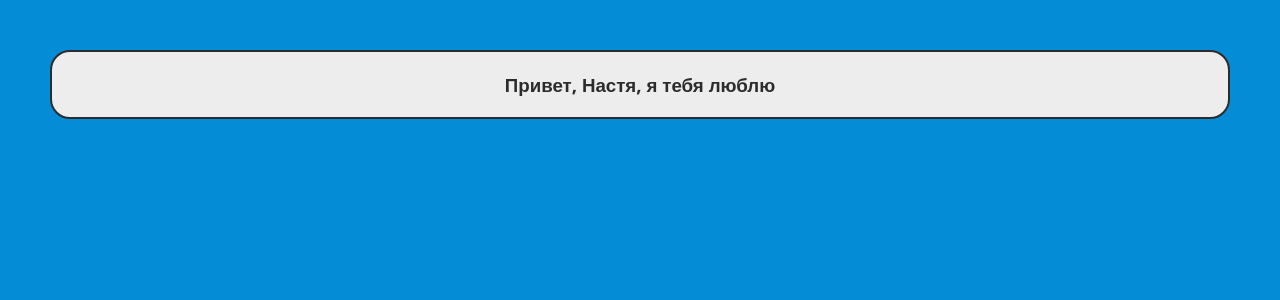
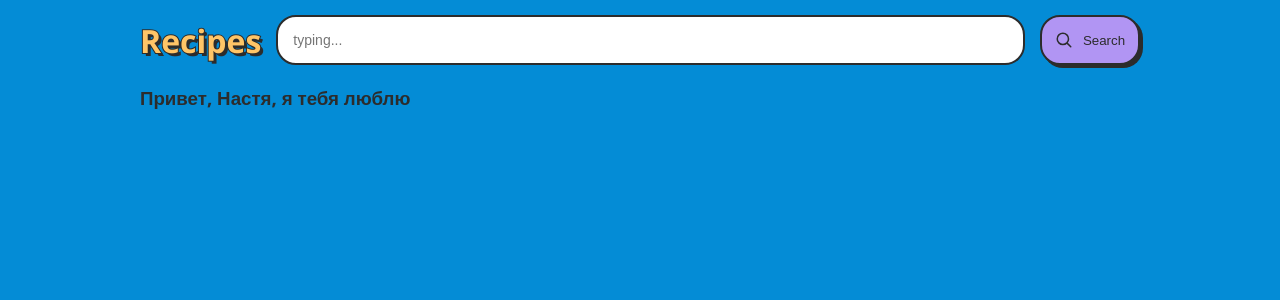
Before and after one commit to Suyukee/recipes, a Next.js app: page / in a window 1280 px wide. Shown: the top 300 px of the page. Built offline with nearby package versions, Linux system fonts and the light colour scheme.

Commit message:
Сверстал header

```diff
--- a/src/app/globals.css
+++ b/src/app/globals.css
@@ -30,13 +30,7 @@ a {
 	text-decoration: none;
 }
 
-.box {
-	margin: 50px;
-	padding: 20px;
-
-	background: var(--whiteElement);
-	border: 2px solid var(--blackElement);
-	border-radius: 20px;
-
-	text-align: center;
+.main {
+	max-width: 1000px;
+	margin: 0 auto;
 }
--- a/src/app/layout.tsx
+++ b/src/app/layout.tsx
@@ -8,8 +8,8 @@ const openSans = Open_Sans({
 });
 
 export const metadata: Metadata = {
-	title: 'Create Next App',
-	description: 'Generated by create next app',
+	title: 'Recipes',
+	description: 'Website with lots of recipes',
 };
 
 export default function RootLayout({
--- a/src/app/page.tsx
+++ b/src/app/page.tsx
@@ -1,11 +1,11 @@
+import Header from '@/components/header';
+import RecipesList from '@/components/recipes-list';
+
 export default function Home() {
 	return (
-		<div>
-			<main>
-				<div className="box">
-					<h3>Привет, Настя, я тебя люблю</h3>
-				</div>
-			</main>
+		<div className="main">
+			<Header />
+			<RecipesList />
 		</div>
 	);
 }
--- /dev/null
+++ b/src/components/header/Header.tsx
@@ -0,0 +1,16 @@
+import SearchIcon from '@/icon/SearchIcon';
+import header from '@/styles/header.module.css';
+
+function Header() {
+	return (
+		<header className={header.header}>
+			<h1 className={header.title}>Recipes</h1>
+			<input type="text" className={header.input} placeholder="typing..." />
+			<button className={header.btn}>
+				<SearchIcon />
+				Search
+			</button>
+		</header>
+	);
+}
+export default Header;
--- /dev/null
+++ b/src/components/header/index.ts
@@ -0,0 +1,3 @@
+import Header from './Header';
+
+export default Header;
--- /dev/null
+++ b/src/components/recipes-list/RecipesList.tsx
@@ -0,0 +1,10 @@
+import recipes from '@/styles/recipes.module.css';
+
+function RecipesList() {
+	return (
+		<main className={recipes.list}>
+			<h3>Привет, Настя, я тебя люблю</h3>
+		</main>
+	);
+}
+export default RecipesList;
--- /dev/null
+++ b/src/components/recipes-list/index.ts
@@ -0,0 +1,3 @@
+import RecipesList from './RecipesList';
+
+export default RecipesList;
--- /dev/null
+++ b/src/icon/SearchIcon.tsx
@@ -0,0 +1,19 @@
+function SearchIcon() {
+	return (
+		<svg width="18px" height="18px" viewBox="0 0 24 24" fill="none">
+			<g id="SVGRepo_bgCarrier" strokeWidth="0"></g>
+			<g id="SVGRepo_tracerCarrier" strokeLinecap="round" strokeLinejoin="round"></g>
+			<g id="SVGRepo_iconCarrier">
+				{' '}
+				<path
+					d="M15.7955 15.8111L21 21M18 10.5C18 14.6421 14.6421 18 10.5 18C6.35786 18 3 14.6421 3 10.5C3 6.35786 6.35786 3 10.5 3C14.6421 3 18 6.35786 18 10.5Z"
+					stroke="#2c2c2c"
+					strokeWidth="2"
+					strokeLinecap="round"
+					strokeLinejoin="round"
+				></path>{' '}
+			</g>
+		</svg>
+	);
+}
+export default SearchIcon;
--- /dev/null
+++ b/src/styles/header.module.css
@@ -0,0 +1,41 @@
+.header {
+	margin-top: 15px;
+	display: flex;
+	justify-content: space-between;
+	align-items: center;
+	gap: 15px;
+}
+
+.title {
+	color: #ffc567;
+	-webkit-text-stroke: 2px var(--blackElement);
+	paint-order: stroke fill;
+	text-shadow: 3px 3px var(--blackElement);
+}
+
+.input {
+	padding: 0 15px;
+	height: 50px;
+	flex-grow: 1;
+
+	color: var(--blackElement);
+	border: 2px solid var(--blackElement);
+	border-radius: 20px;
+	font-size: 14px;
+	outline: none;
+}
+
+.btn {
+	width: 100px;
+	height: 50px;
+	display: flex;
+	justify-content: center;
+	align-items: center;
+	gap: 10px;
+
+	background: var(--purpleElement);
+	color: var(--blackElement);
+	border: 2px solid var(--blackElement);
+	border-radius: 20px;
+	box-shadow: 3px 3px var(--blackElement);
+}
--- /dev/null
+++ b/src/styles/recipes.module.css
@@ -0,0 +1,3 @@
+.list {
+	padding: 20px 0;
+}
```
Also changed, not shown: src/app/fonts/GeistMonoVF.woff (deleted), src/app/fonts/GeistVF.woff (deleted).
